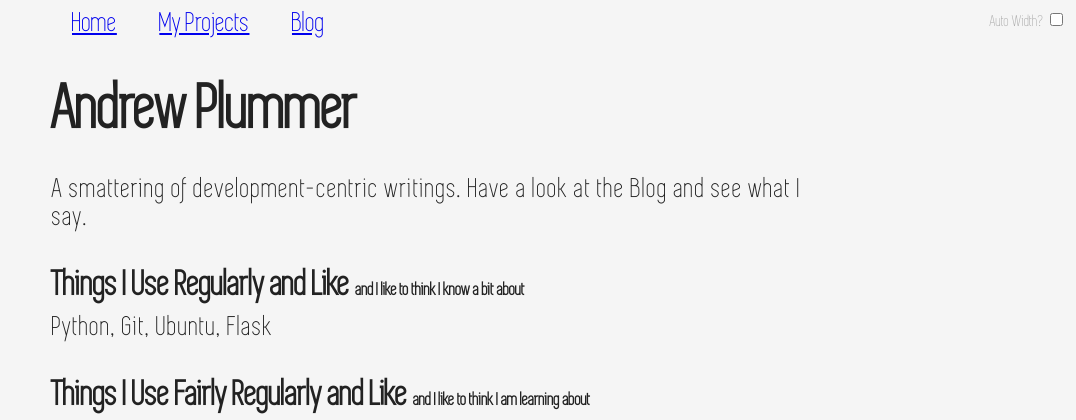
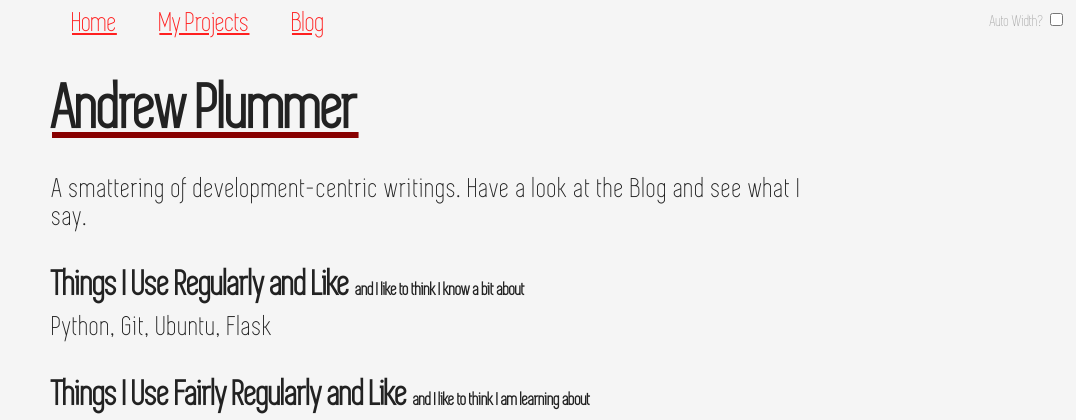
Before and after one commit to plumdog/myhome, a Django app: page / in a window 1280 px wide. Shown: the top 420 px of the page, without its empty margins (204-1280 px from the left). Run offline with Django 3.2, Linux system fonts and the light colour scheme; some libraries are stand-ins or nearby versions.

Commit message:
Add some red

```diff
--- a/myhome/home/templates/home/index.html
+++ b/myhome/home/templates/home/index.html
@@ -5,7 +5,7 @@
 {% endblock %}
 
 {% block content %}
-  <h1>Andrew Plummer</h1>
+  <h1 class="myname">Andrew Plummer</h1>
 
   <div class="about-me">
     <p>A smattering of development-centric writings. Have a look at the Blog and see what I say.</p>
--- a/myhome/myhome/static/style.css
+++ b/myhome/myhome/static/style.css
@@ -7,6 +7,17 @@ body {
     background-color: #f5f5f5;
     color: #222;
     margin: 0;
+}
+a {
+    color: #ff2020;
+}
+a:visited {
+    color: #880000;
+}
+h1.myname {
+    text-decoration: underline;
+    -moz-text-decoration-color: #880000;
+    text-decoration-color: #880000;
 }
 .navbar a {
     margin: 5px 20px;
```
